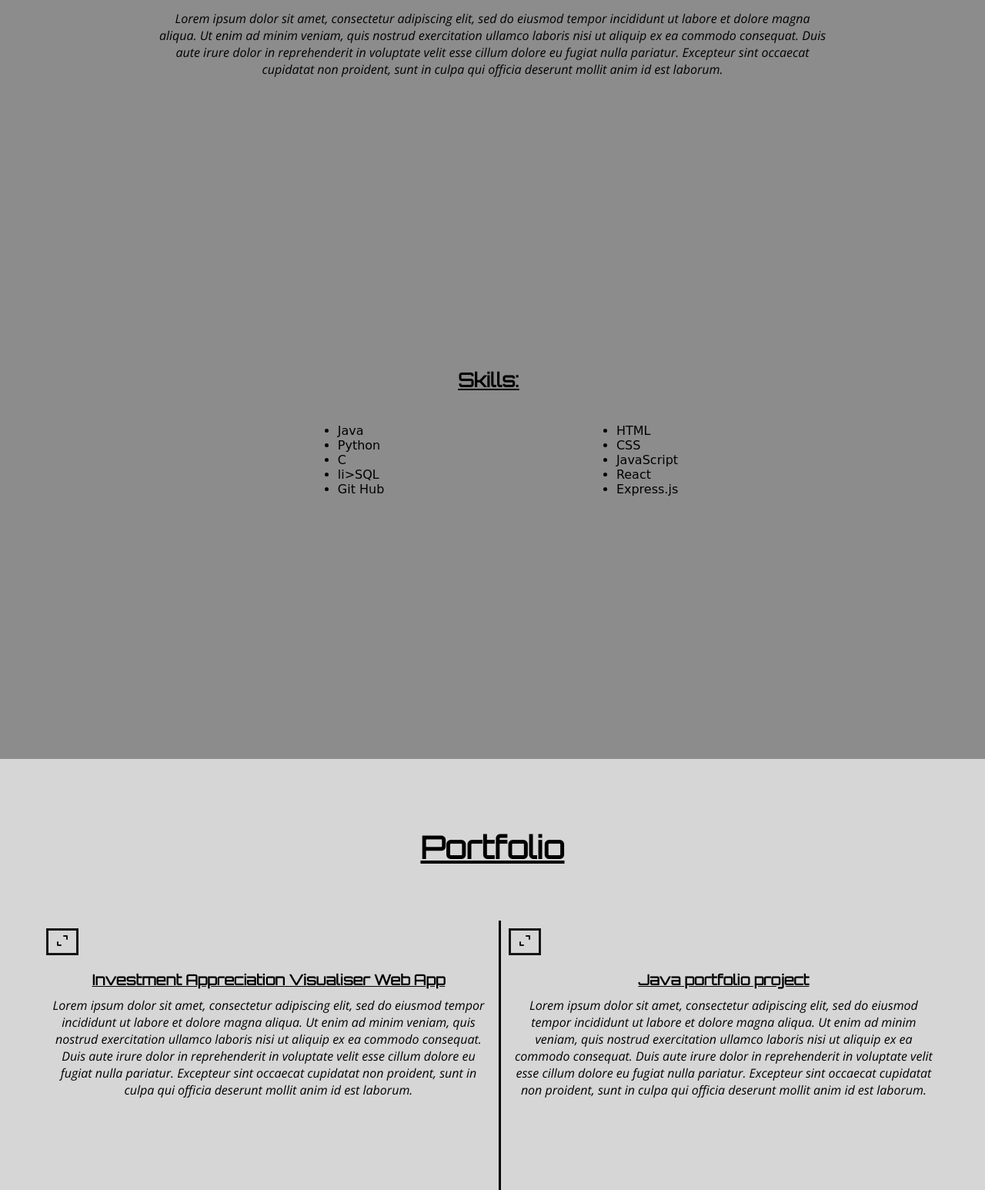
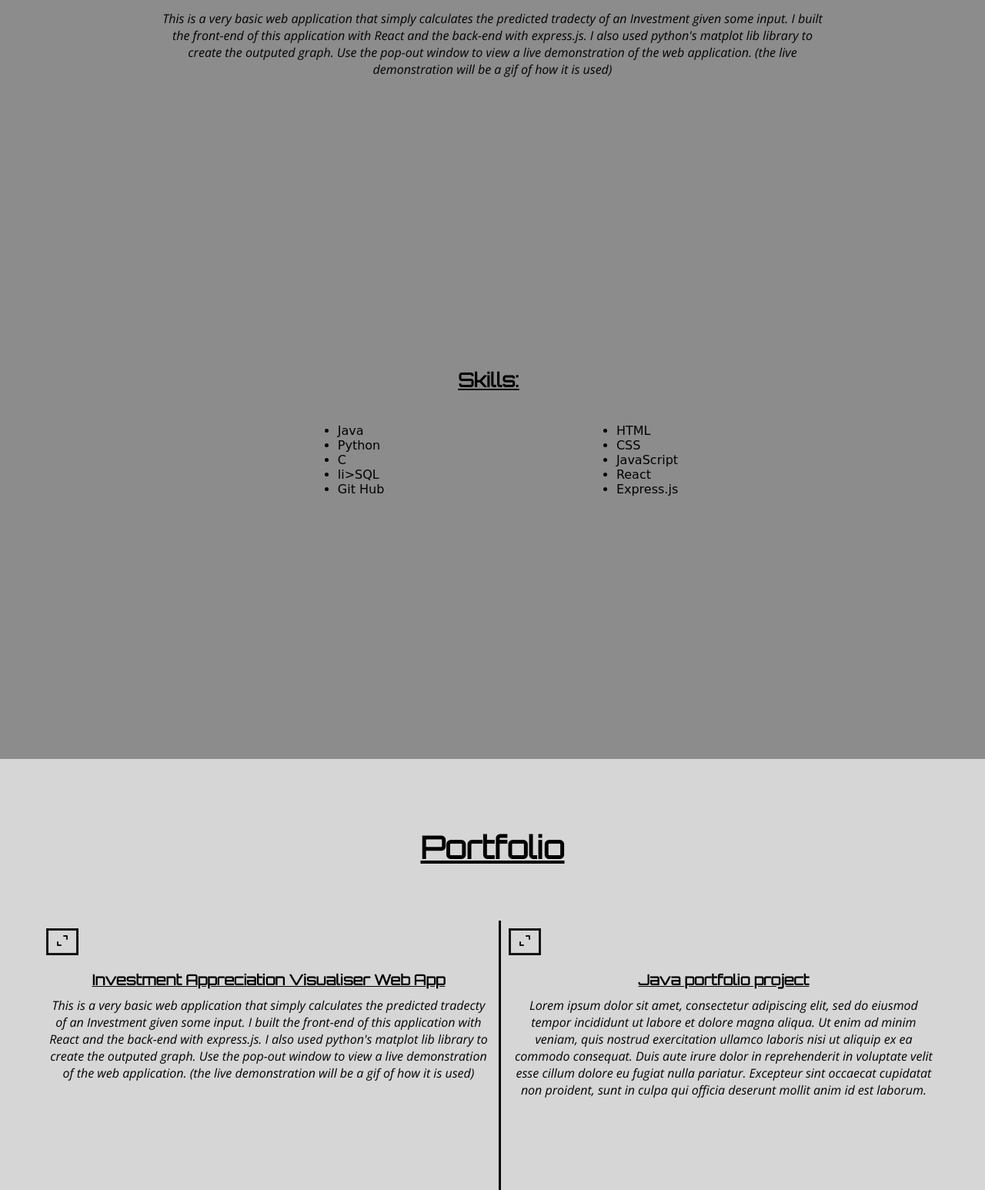
Before and after one commit to mitchellbreust/Portfolio-Website, a plain HTML site: page index.html in a window 1280 px wide. Shown: the part 1254-2800 px from the top of the page at 77% size. Drawn offline with nearby package versions, Linux system fonts and the light colour scheme; a web font is replaced by a local one.

Commit message:
Update index.html

```diff
--- a/index.html
+++ b/index.html
@@ -21,6 +21,7 @@
 
     <div id="landing-section">
         <nav>
+            <img src="logo(1).png">
             <button>About</button>
             <button>Portfolio</button>
             <button>Contact Me</button>
@@ -34,10 +35,10 @@
             <h1>About me:</h1>
             <img>
             <p>
-                Lorem ipsum dolor sit amet, consectetur adipiscing elit, sed do eiusmod tempor incididunt ut labore et
-                 dolore magna aliqua. Ut enim ad minim veniam, quis nostrud exercitation ullamco laboris nisi ut aliquip ex ea
-                commodo consequat. Duis aute irure dolor in reprehenderit in voluptate velit esse cillum dolore eu fugiat nulla pariatur.
-                 Excepteur sint occaecat cupidatat non proident, sunt in culpa qui officia deserunt mollit anim id est laborum.
+                This is a very basic web application that simply calculates the predicted tradecty of an Investment
+                given some input. I built the front-end of this application with React and the back-end with express.js.
+                I also used python's matplot lib library to create the outputed graph. Use the pop-out window to view a live
+                demonstration of the web application. (the live demonstration will be a gif of how it is used)
             </p>
             <h3>Skills:</h3>
         </div>
@@ -79,10 +80,10 @@
             <button><span class="material-symbols-rounded">expand_content</span></button>
             <h3>Investment Appreciation Visualiser Web App</h3>
             <p>
-                Lorem ipsum dolor sit amet, consectetur adipiscing elit, sed do eiusmod tempor incididunt ut labore et
-                 dolore magna aliqua. Ut enim ad minim veniam, quis nostrud exercitation ullamco laboris nisi ut aliquip ex ea
-                commodo consequat. Duis aute irure dolor in reprehenderit in voluptate velit esse cillum dolore eu fugiat nulla pariatur.
-                 Excepteur sint occaecat cupidatat non proident, sunt in culpa qui officia deserunt mollit anim id est laborum.
+                This is a very basic web application that simply calculates the predicted tradecty of an Investment
+                given some input. I built the front-end of this application with React and the back-end with express.js.
+                I also used python's matplot lib library to create the outputed graph. Use the pop-out window to view a live
+                demonstration of the web application. (the live demonstration will be a gif of how it is used)
             </p>
 
         </div>
```
